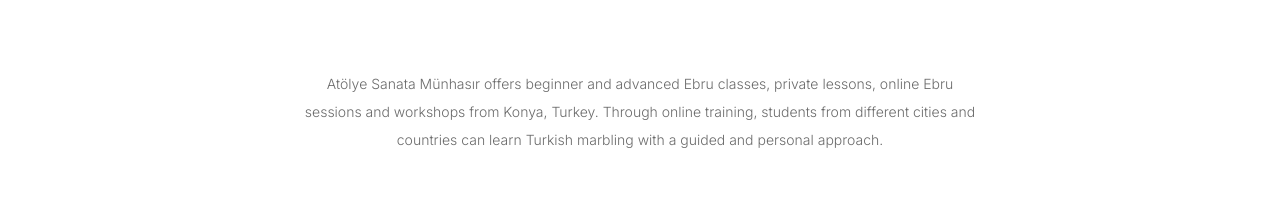
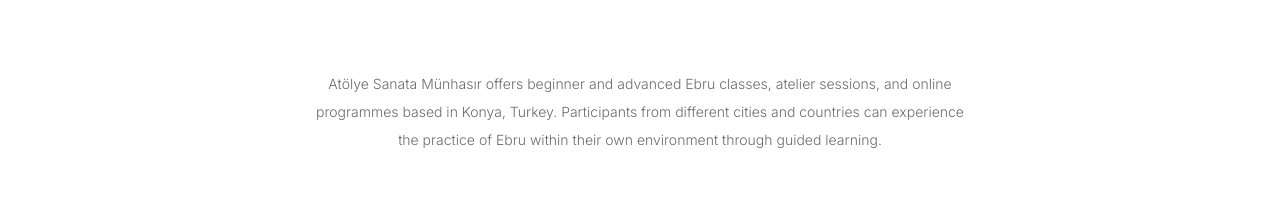
Before and after one commit to efekuyu/sanata-munhasir, a Next.js app: page /en/courses in a window 1280 px wide. Shown: the part 380-584 px from the top of the page. Built offline with nearby package versions, Linux system fonts and the light colour scheme.

Commit message:
Refine courses copy

```diff
--- a/src/app/[locale]/courses/page.tsx
+++ b/src/app/[locale]/courses/page.tsx
@@ -85,8 +85,8 @@
               style={{ fontSize: '0.875rem', fontWeight: 300, lineHeight: 2.0 }}
             >
               {locale === 'tr'
-                ? 'Atölye Sanata Münhasır, Konya Meram’da başlangıç ve ileri seviye ebru dersleri, birebir eğitimler, online ebru dersleri ve workshop seçenekleri sunar. Türkiye genelinden öğrenciler için çevrimiçi ders imkânı ile İstanbul, Ankara, İzmir, Antalya ve farklı şehirlerden ebru sanatını öğrenmek isteyenlere ulaşır.'
-                : 'Atölye Sanata Münhasır offers beginner and advanced Ebru classes, private lessons, online Ebru sessions and workshops from Konya, Turkey. Through online training, students from different cities and countries can learn Turkish marbling with a guided and personal approach.'}
+  ? 'Atölye Sanata Münhasır, Konya Meram’da başlangıç ve ileri seviye ebru dersleri, atölye çalışmaları ve çevrimiçi eğitim seçenekleri sunar. Farklı şehirlerden ve ülkelerden katılımcılarla yürütülen programlarla, ebru sanatını bulunduğunuz yerden deneyimlemek mümkündür.'
+  : 'Atölye Sanata Münhasır offers beginner and advanced Ebru classes, atelier sessions, and online programmes based in Konya, Turkey. Participants from different cities and countries can experience the practice of Ebru within their own environment through guided learning.'}
             </p>
           </div>
         </Container>
```
